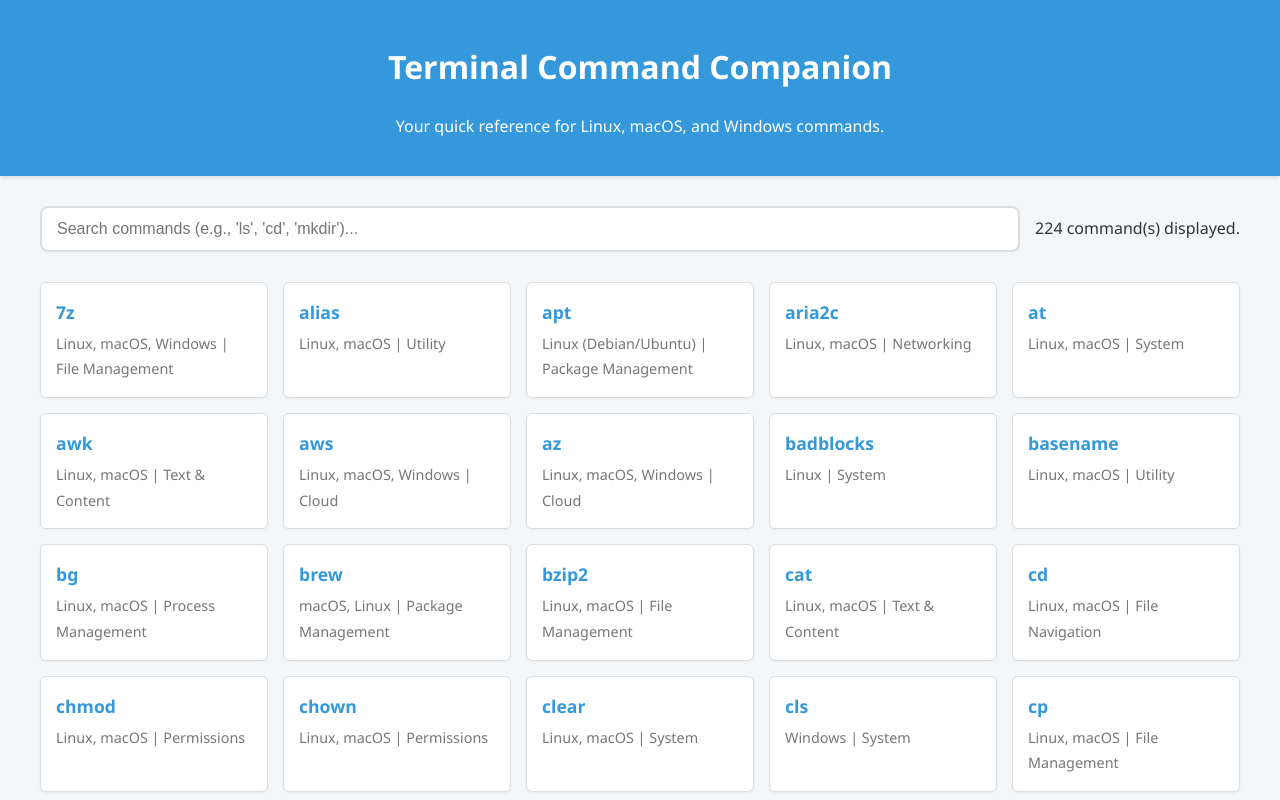
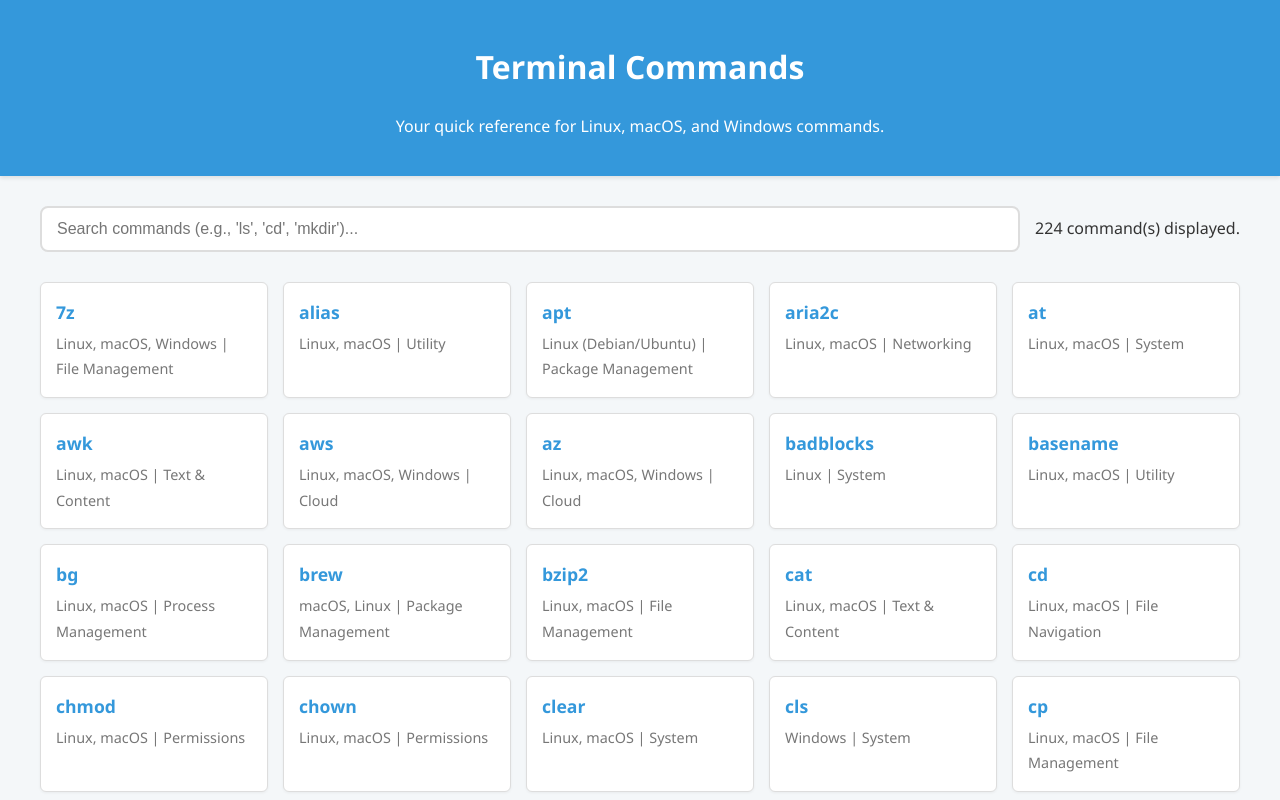
Before and after one commit to Peter-Pix/terminal-command, a plain HTML site: page index.html in a window 1280 px wide. Shown: the top 800 px of the page. Drawn offline with Linux system fonts and the light colour scheme.

Commit message:
Update index.html

```diff
--- a/index.html
+++ b/index.html
@@ -9,7 +9,7 @@
 <body>
 
     <header>
-        <h1>Terminal Command Companion</h1>
+        <h1>Terminal Commands</h1>
         <p>Your quick reference for Linux, macOS, and Windows commands.</p>
     </header>
 
@@ -75,4 +75,5 @@
 <footer style="padding: 7px; margin-left: 40%; font-size: 12px; color: grey">
 Terminal Commands © 2023 | Developer tool by Petr Piskáček
 </footer>
+
 </html>
```
